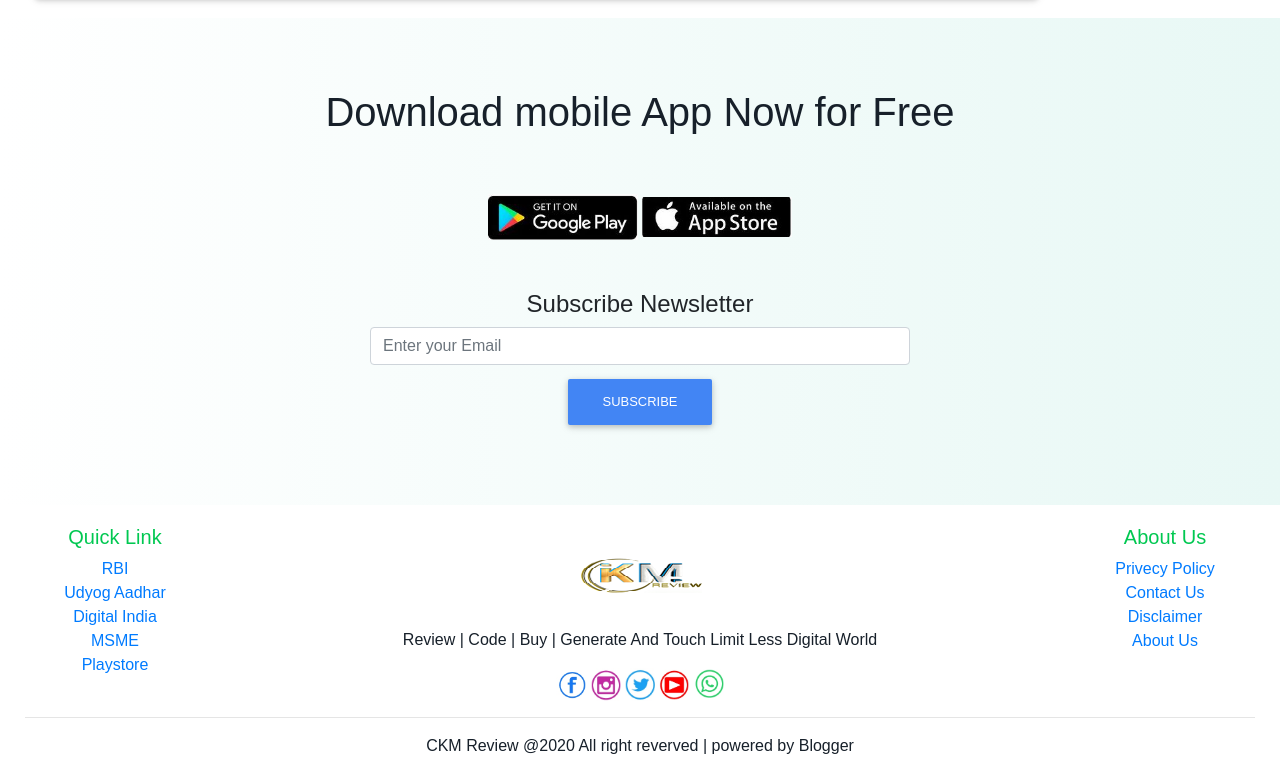
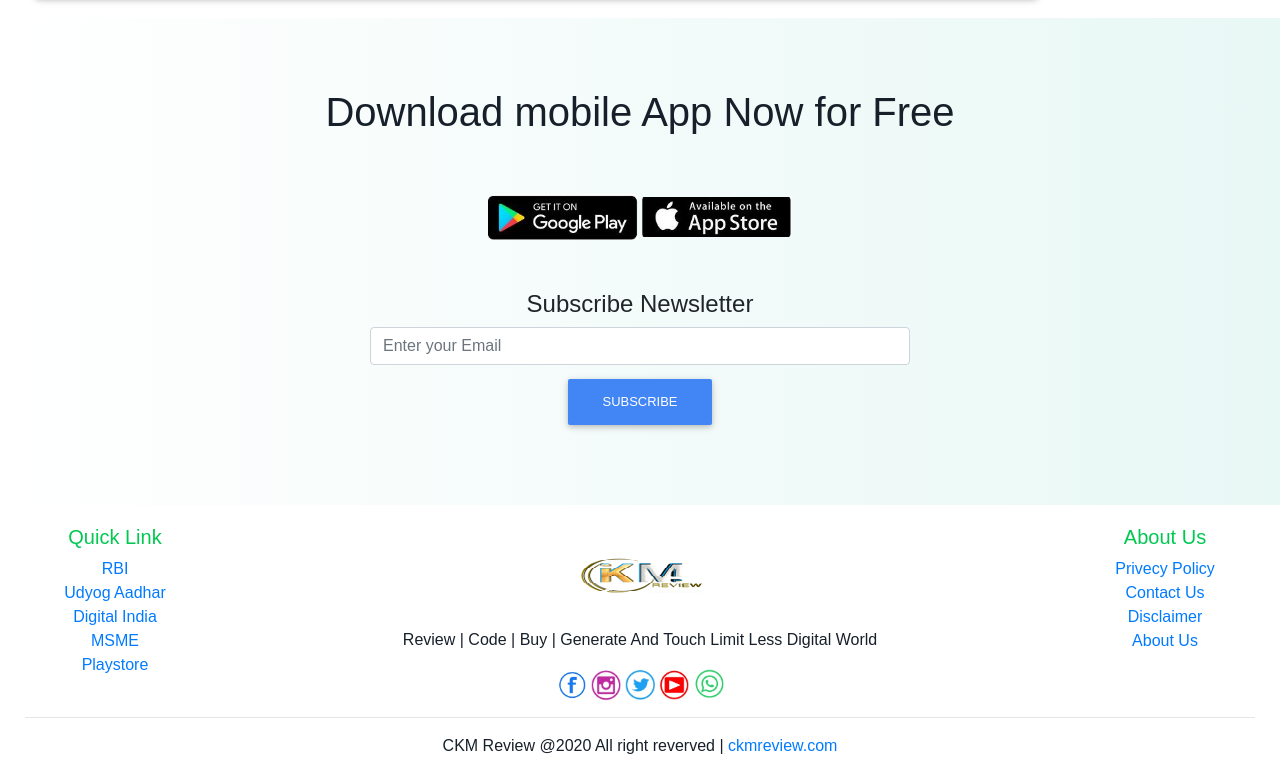
Before and after one commit to Kanhuckm/solutionhub, a plain HTML site: page contact.html in a window 1280 px wide. Shown: the part 911-1693 px from the top of the page. Drawn offline with nearby package versions, Linux system fonts and the light colour scheme.

Commit message:
Update contact.html

```diff
--- a/contact.html
+++ b/contact.html
@@ -123,7 +123,7 @@
 </div>
 </div>
 <hr>
-<p>CKM Review @2020 All right reverved | powered by Blogger</p>
+<p>CKM Review @2020 All right reverved | <a href="https://ckmreview.com/">     ckmreview.com</a></p>
 </div>
 </section>
 </body>
```
